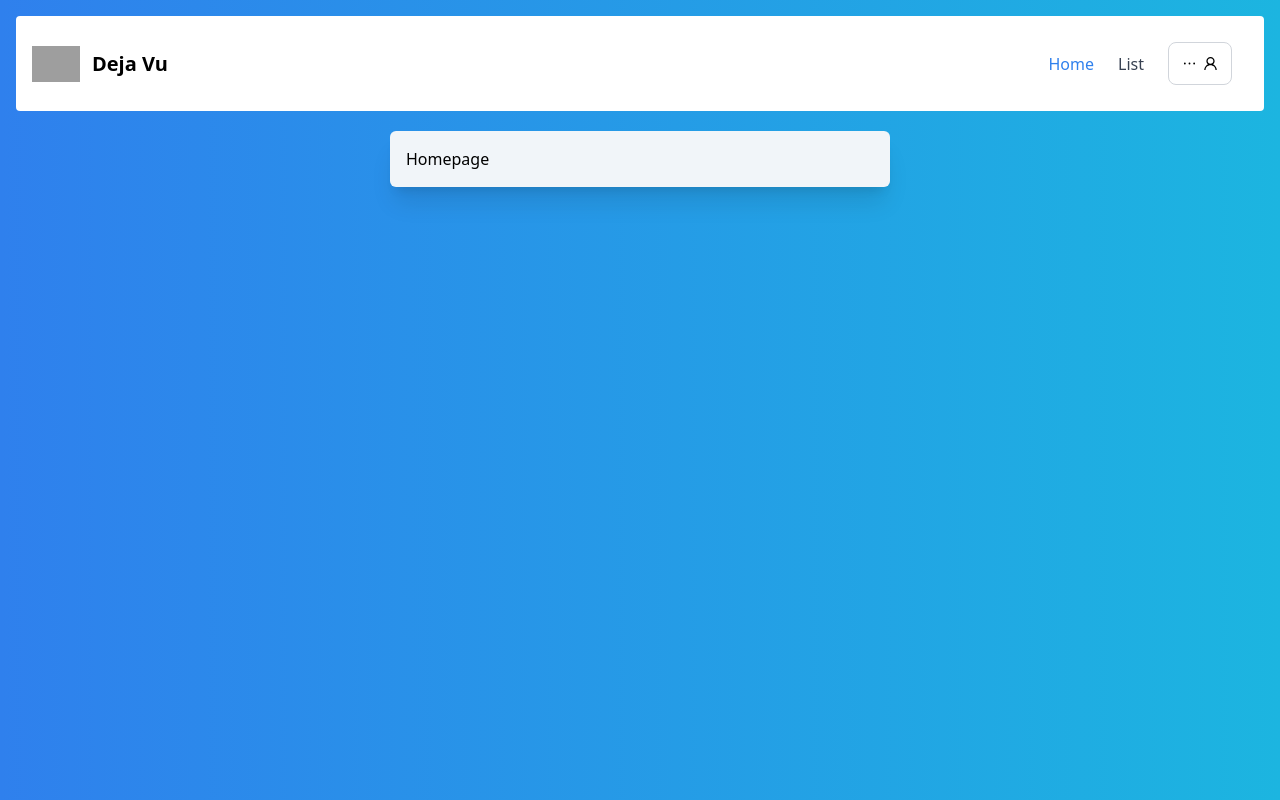
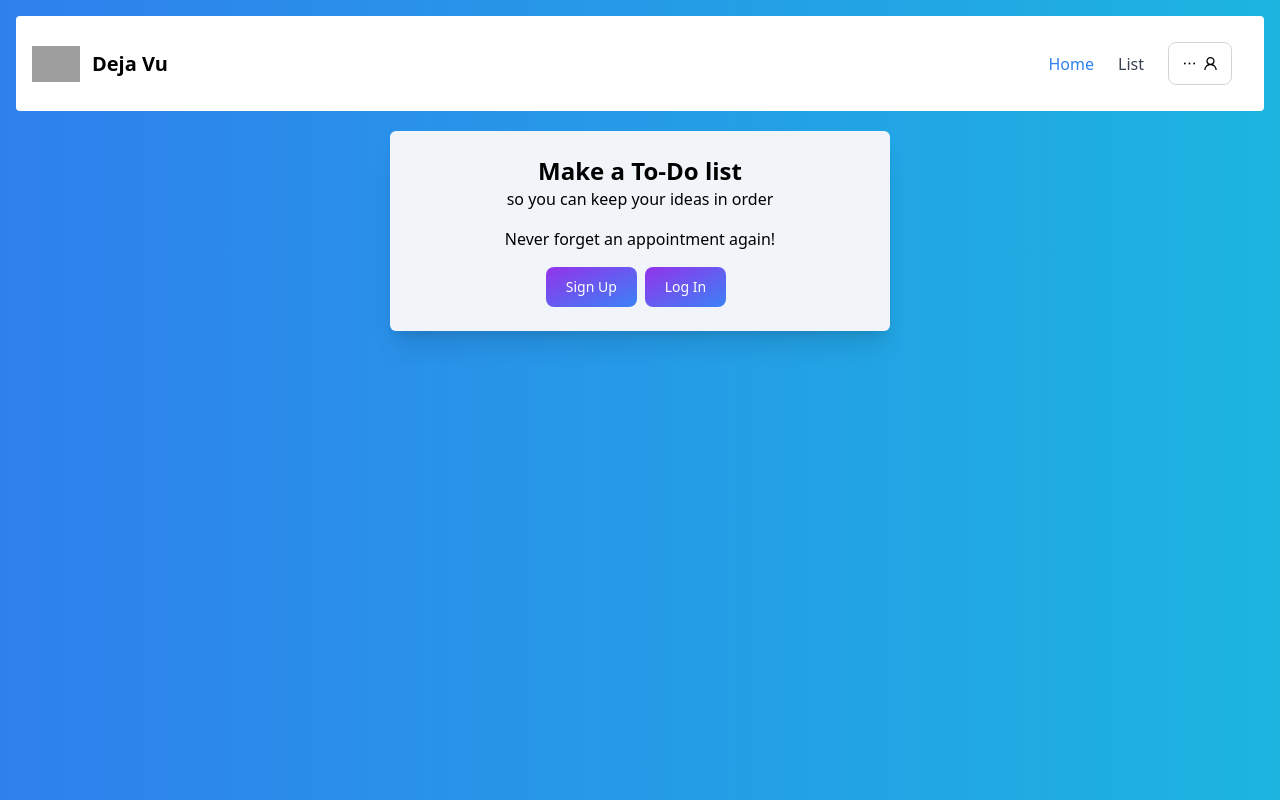
Before and after one commit to PedroMarMol/todo_app, a React (Create React App) app: page / in a window 1280 px wide. Built offline with nearby package versions, Linux system fonts and the light colour scheme; no server answers; grey boxes are pictures that could not be loaded.

Commit message:
Show what you can do with this App and make two buttons to login or register

```diff
--- a/src/components/Homepage.jsx
+++ b/src/components/Homepage.jsx
@@ -1,8 +1,20 @@
 import React from 'react'
+import { Link } from 'react-router-dom'
 
 function Homepage() {
+  const style = {
+    container: `text-center`,
+    header: `text-2xl font-bold pt-2`,
+    button: `text-white bg-gradient-to-br from-purple-600 to-blue-500 hover:bg-gradient-to-bl dark font-medium rounded-lg text-sm px-5 py-2.5 mr-2 mb-2`,
+  }
   return (
-    <div>Homepage</div>
+    <div className={style.container}>
+      <h1 className={style.header}>Make a To-Do list </h1>
+      <h2>so you can keep your ideas in order</h2>
+      <h3 className='py-4'>Never forget an appointment  again!</h3>
+      <button className={style.button}><Link to='/signup'>Sign Up</Link></button>
+      <button className={style.button}><Link to='/login'>Log In</Link></button>
+    </div>
   )
 }
 
```
